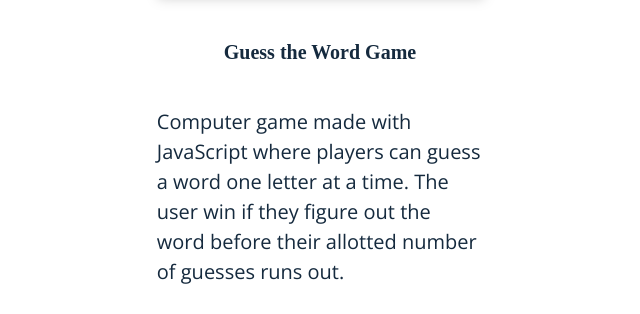
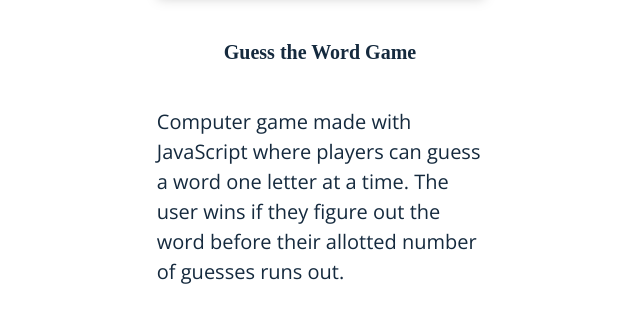
Before and after one commit to Rikaiyah-Winters/updated-portfolio, a website built with Parcel: page index.html in a window 1280 px wide. Shown: the part 1644-1958 px from the top of the page, 48-688 px from the left. Built offline with nearby package versions, Linux system fonts and the light colour scheme.

Commit message:
Added an s after win

```diff
--- a/index.html
+++ b/index.html
@@ -93,7 +93,7 @@
               </figure>
               <h4>Guess the Word Game</h4>
               <p class="project-description">Computer game made with JavaScript where players can guess a word one
-                letter at a time. The user win if they figure out the word before their allotted number of guesses runs
+                letter at a time. The user wins if they figure out the word before their allotted number of guesses runs
                 out.</p>
               <p><span>Skills: </span>JavaScript</p>
               <p class="flex-fill"><span>Tools: </span>GitHub Pages, JSON</p>
```
